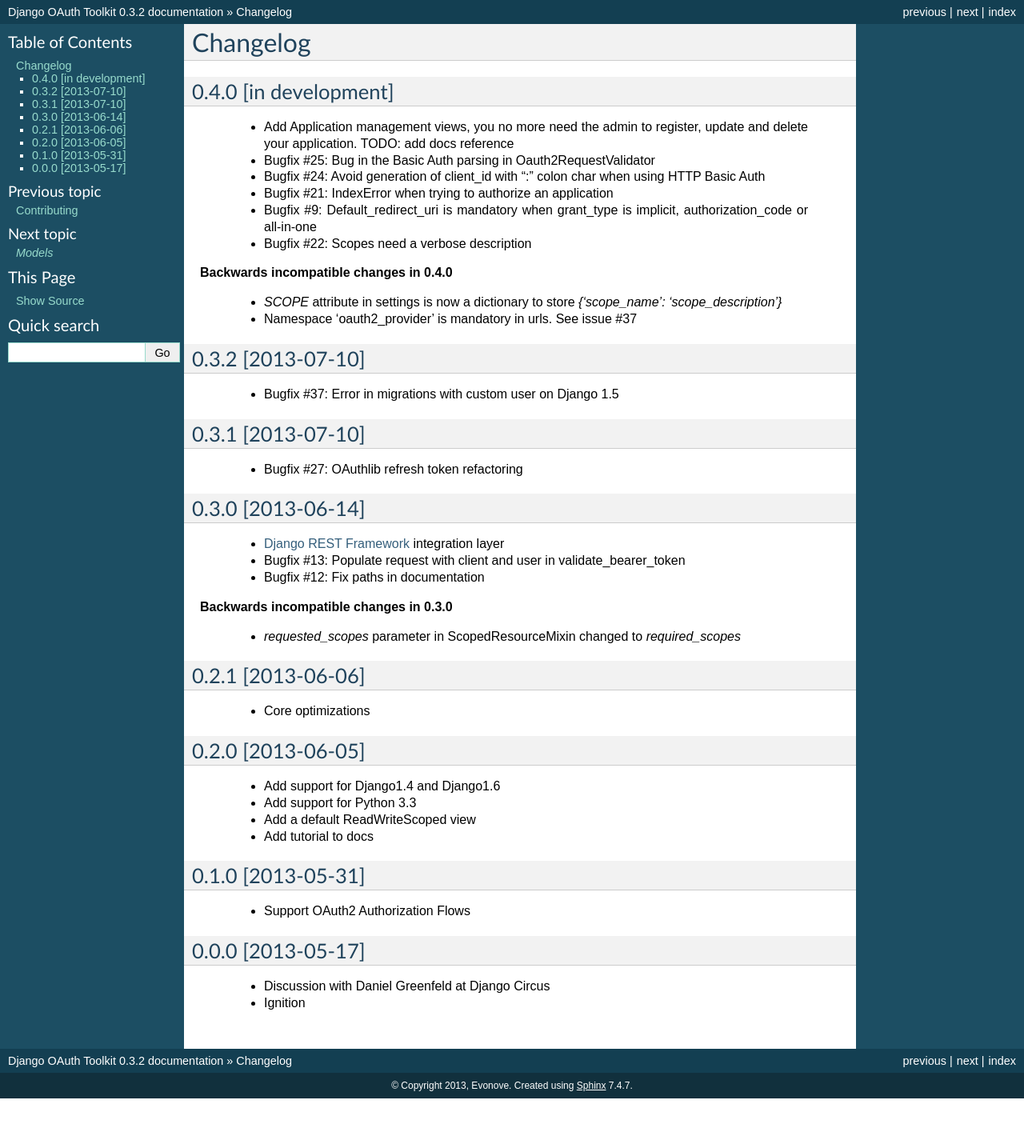
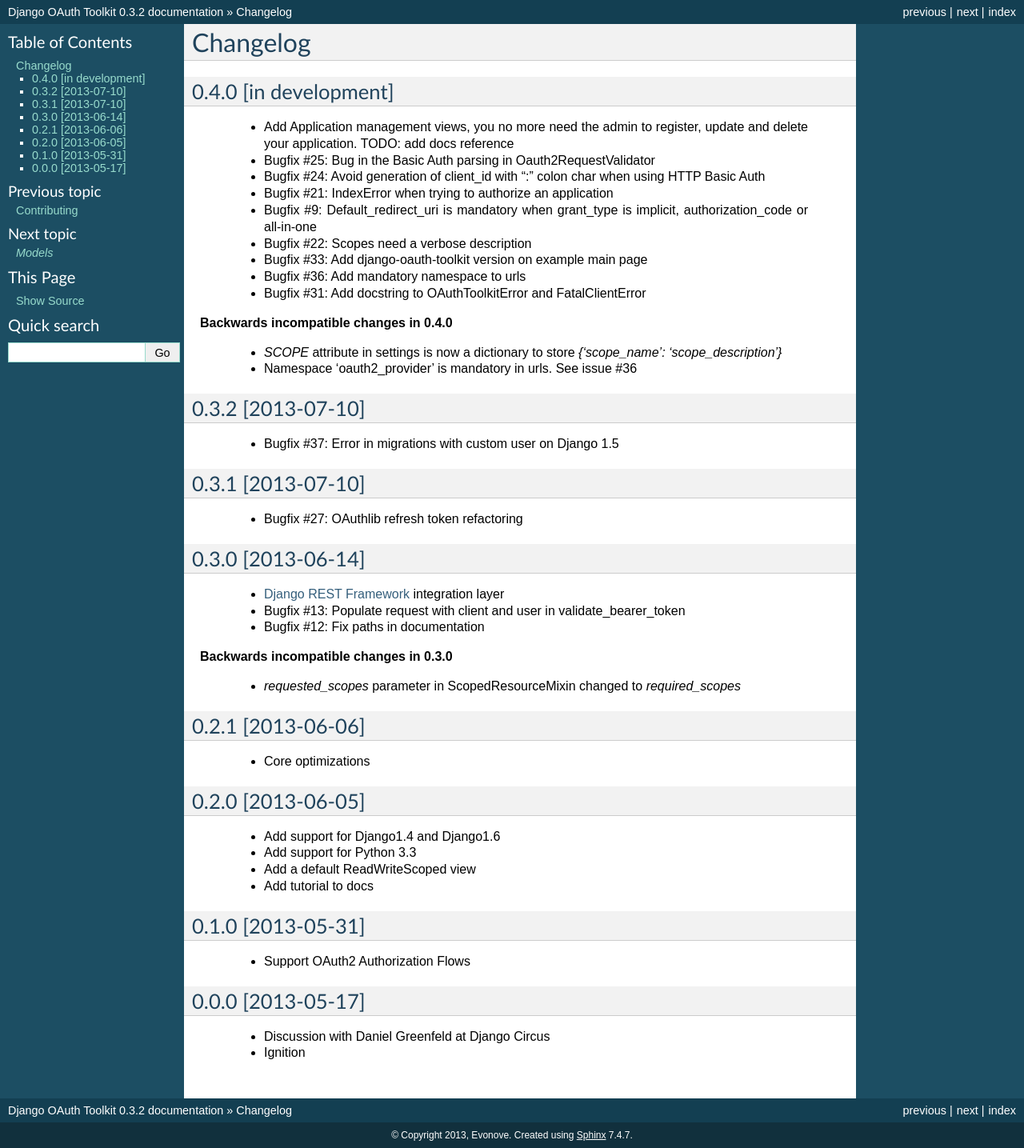
Before and after one commit to sheriffwoody0922/oauth-python-django, a Sphinx documentation site: the page built from docs/changelog.rst, in a window 1280 px wide. Shown: the whole page at 80% size. Built offline with Sphinx 7.4.7, drawn with Linux system fonts in a browser that asks for light colours; before the commit the page ends 1373 px from its top, so only the background shows below that.

Commit message:
Changelog updated

```diff
--- a/docs/changelog.rst
+++ b/docs/changelog.rst
@@ -10,11 +10,14 @@ Changelog
  * Bugfix #21: IndexError when trying to authorize an application
  * Bugfix #9: Default_redirect_uri is mandatory when grant_type is implicit, authorization_code or all-in-one
  * Bugfix #22: Scopes need a verbose description
+ * Bugfix #33: Add django-oauth-toolkit version on example main page
+ * Bugfix #36: Add mandatory namespace to urls
+ * Bugfix #31: Add docstring to OAuthToolkitError and FatalClientError
 
 **Backwards incompatible changes in 0.4.0**
 
  * `SCOPE` attribute in settings is now a dictionary to store `{'scope_name': 'scope_description'}`
- * Namespace 'oauth2_provider' is mandatory in urls. See issue #37
+ * Namespace 'oauth2_provider' is mandatory in urls. See issue #36
 
 0.3.2 [2013-07-10]
 ------------------
```
